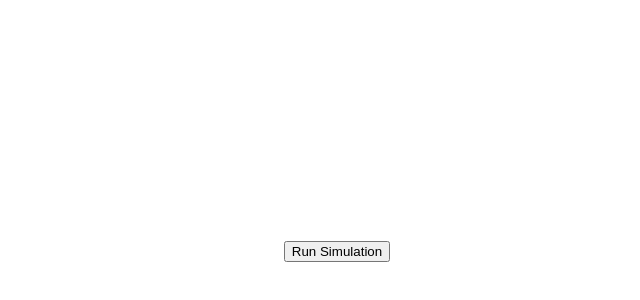
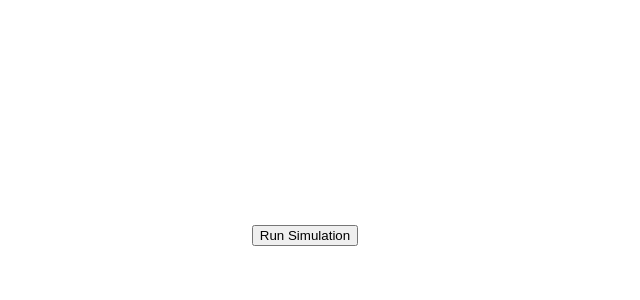
Before and after one commit to CallumIO/wasm-game-of-life, a website built with webpack: page www/index.html in a window 1280 px wide. Shown: the part 144-444 px from the top of the page, without its empty margins (311-951 px from the left). Built offline with nearby package versions, Linux system fonts and the light colour scheme; what wasm-game-of-life would draw is missing.

Commit message:
Fix formatting

```diff
--- a/www/index.html
+++ b/www/index.html
@@ -8,12 +8,14 @@
         position: absolute;
         top: 0;
         left: 0;
-        width: 100%;
-        height: 100%;
+        width: 95%;
+        height: 95%;
         display: flex;
         flex-direction: column;
         align-items: center;
         justify-content: center;
+        font-size: 9px;
+        letter-spacing: 4.19px;
       }
     </style>
   </head>
--- a/www/package.json
+++ b/www/package.json
@@ -1,5 +1,5 @@
 {
-  "name": "create-wasm-app",
+  "name": "wasm-game-of-life",
   "version": "0.1.0",
   "description": "create an app to consume rust-generated wasm packages",
   "main": "index.js",
@@ -20,7 +20,7 @@
     "rust",
     "webpack"
   ],
-  "author": "Ashley Williams <ashley666ashley@gmail.com>",
+  "author": "Callum Leslie <github@cleslie.uk>",
   "license": "(MIT OR Apache-2.0)",
   "bugs": {
     "url": "https://github.com/rustwasm/create-wasm-app/issues"
```
Also changed, not shown: 2 other files.
